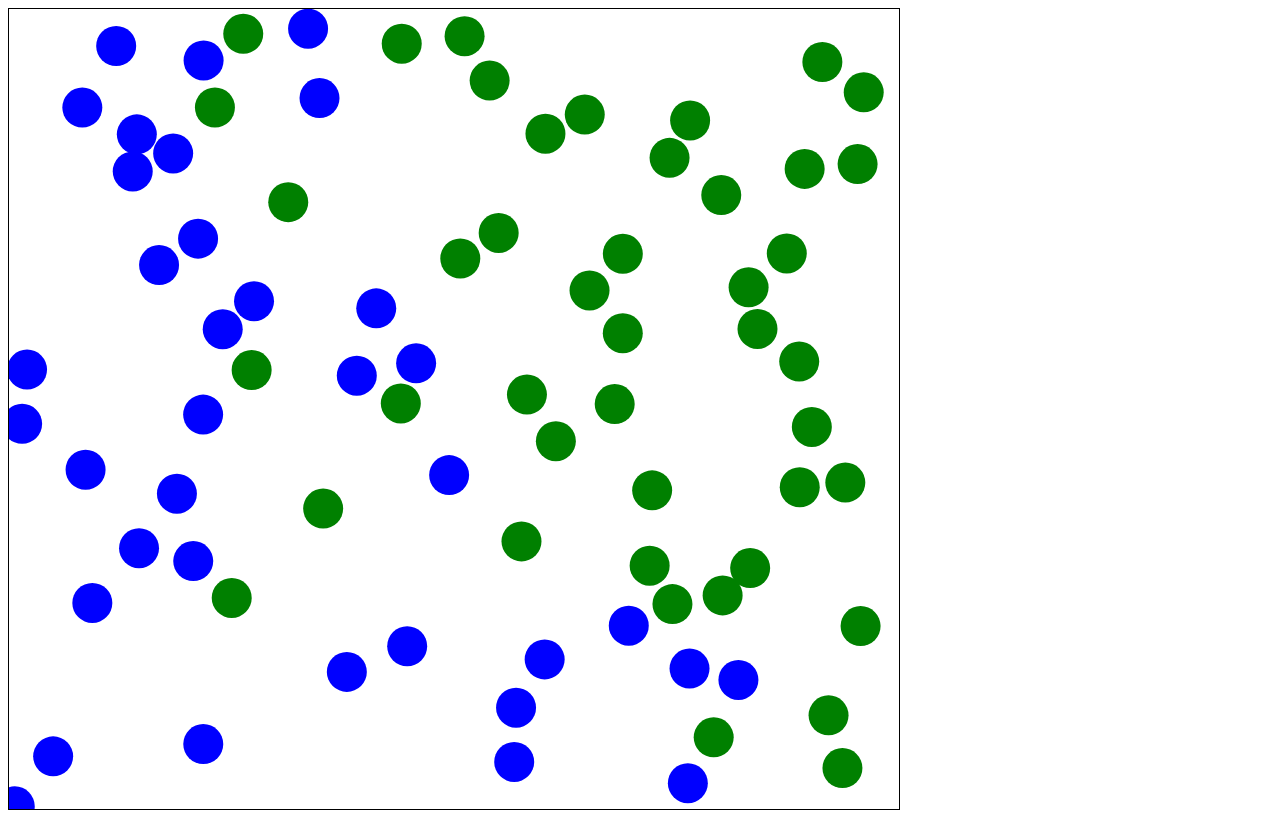
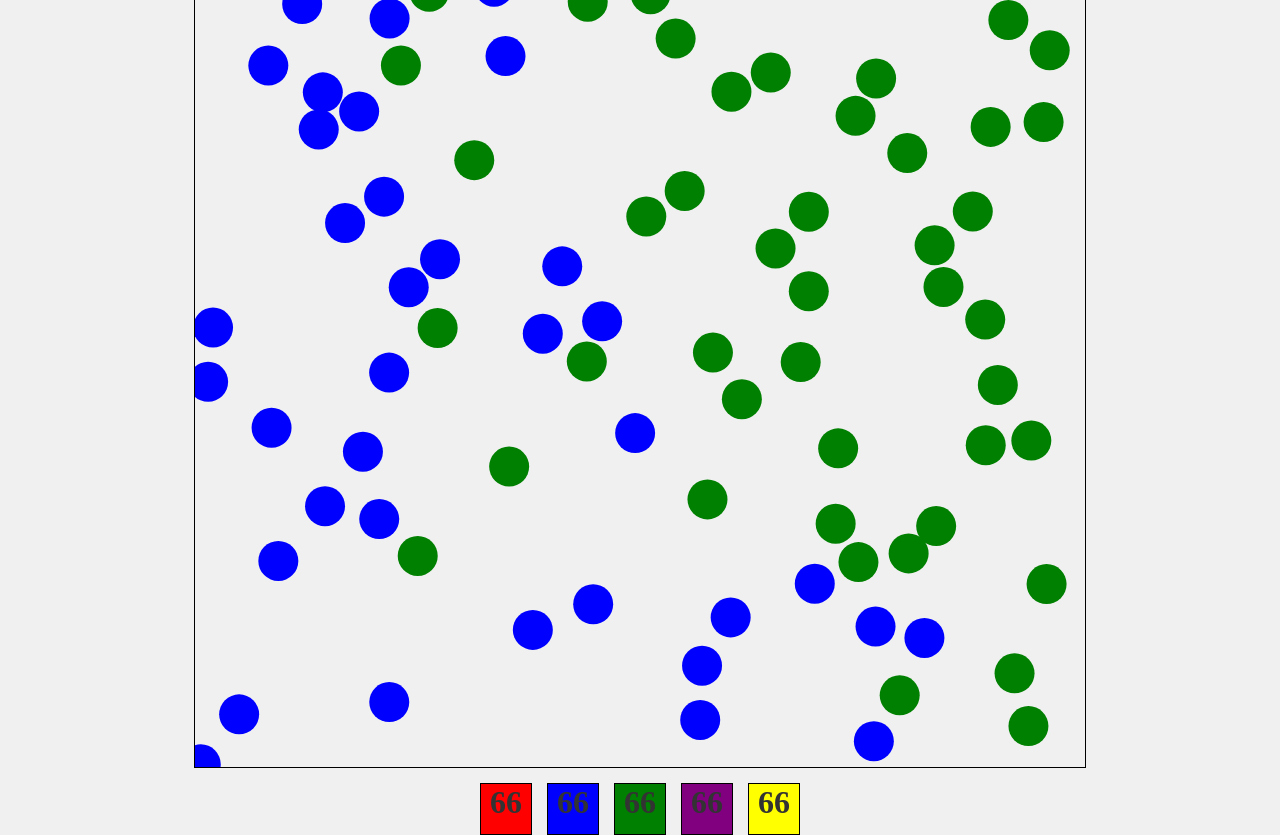
Before and after one commit to Kodakblock78/vanilla.js-videogame, a website: page index.html in a window 1280 px wide. Drawn offline with Linux system fonts and the light colour scheme.

Commit message:
the blueprint for the user interface

```diff
--- a/index.html
+++ b/index.html
@@ -8,6 +8,15 @@
 </head>
 <body>
     <canvas id="myCanvas"></canvas>
+    <section>
+        <div id="colorScores">
+            <div class="colorBox" style="background-color: red;">66</div>
+            <div class="colorBox" style="background-color: blue;">66</div>
+            <div class="colorBox" style="background-color: green;">66</div>
+            <div class="colorBox" style="background-color: purple;">66</div>
+            <div class="colorBox" style="background-color: yellow;">66</div>
+        </div>
+    </section>
     <script src="main.js"></script>
 </body>
 </html>
--- a/stylesheet.css
+++ b/stylesheet.css
@@ -1,4 +1,45 @@
+html, body {
+    height: 100%;
+    margin: 0;
+    display: flex;
+    justify-content: center;
+    align-items: center;
+    flex-direction: column;  /* Stack elements vertically */
+    background-color: #f0f0f0; /* Optional background color */
+}
 
-canvas{
-    border: black 1px solid;
+/* Set canvas dimensions */
+canvas {
+    border: 1px solid #000; /* Optional: Border to see the canvas */
+    display: block;
 }
+
+/* Center and style the #colorScores div */
+section {
+    display: flex;
+    flex-direction: column;
+    align-items: center;
+    margin-top: 15px; /* Space between canvas and colorScores */
+}
+
+#colorScores {
+    display: flex;             /* Align items inside horizontally */
+    gap: 15px;                 /* Space between color boxes */
+    justify-content: center;   /* Center the color boxes horizontally */
+    text-align: center;        /* Center text inside colorScores */
+    font-size: 20px;           /* Increase font size by 2 (from default) */
+}
+
+/* To make the text bigger and more centered */
+#colorScores {
+    font-size: 32px; /* Increase the font size to 32px */
+    font-weight: bold; /* Optional: Make the text bold */
+    color: #333; /* Optional: Change text color */
+}
+
+.colorBox {
+    width: 50px;               /* Set width of each color box */
+    height: 50px;              /* Set height of each color box */
+    background-color: #ff0000; /* Example color */
+    border: 1px solid #000;    /* Optional border around each box */
+}
```
